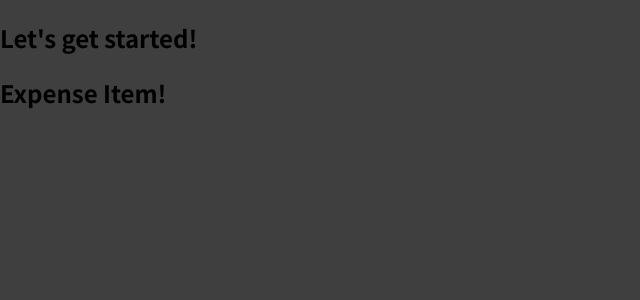
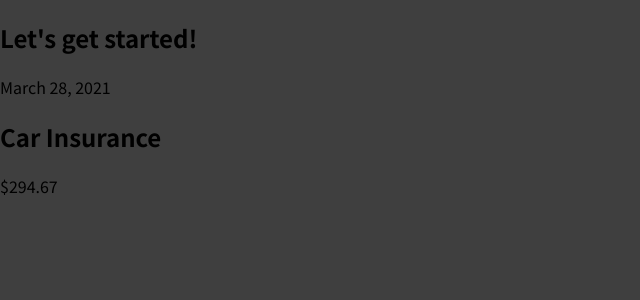
Before and after one commit to oliveroliverio/WD-Udemy-MaxS-React-the-complete-guide, a JavaScript app in the folder Section03/01-starting-setup/: page / in a window 1280 px wide. Shown: the top 300 px of the page, without its empty margins (0-640 px from the left). Built offline with nearby package versions, Linux system fonts and the light colour scheme.

Commit message:
20211201 More complex html

```diff
--- a/Section03/01-starting-setup/src/components/ExpenseItem.js
+++ b/Section03/01-starting-setup/src/components/ExpenseItem.js
@@ -1,6 +1,14 @@
 // create custom component
 function ExpenseItem() {
-  return <h2> Expense Item!</h2>
+  return (
+    <div>
+      <div>March 28, 2021</div>
+      <div>
+        <h2>Car Insurance</h2>
+        <div>$294.67</div>
+      </div>
+    </div>
+  );
 }
 
 // be sure to export
```
Also changed, not shown: Section03/01-starting-setup/src/App.js (line endings or trailing spaces), 1 other file (tests, documents, lock files or other folders).
